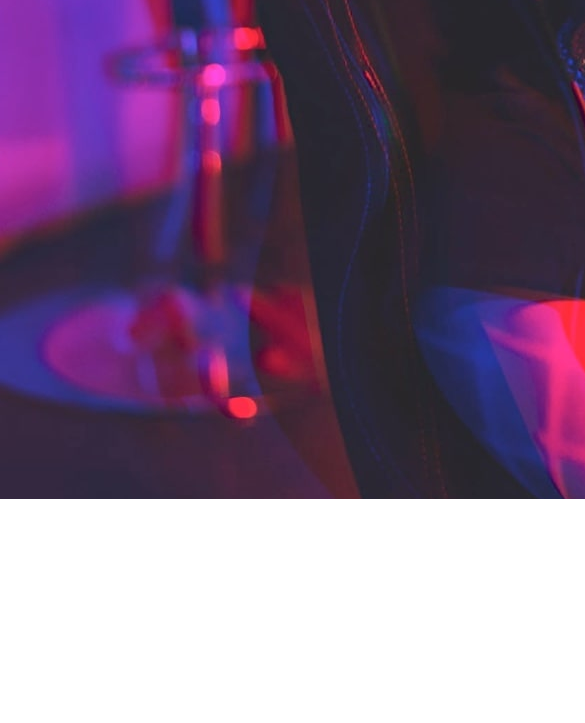
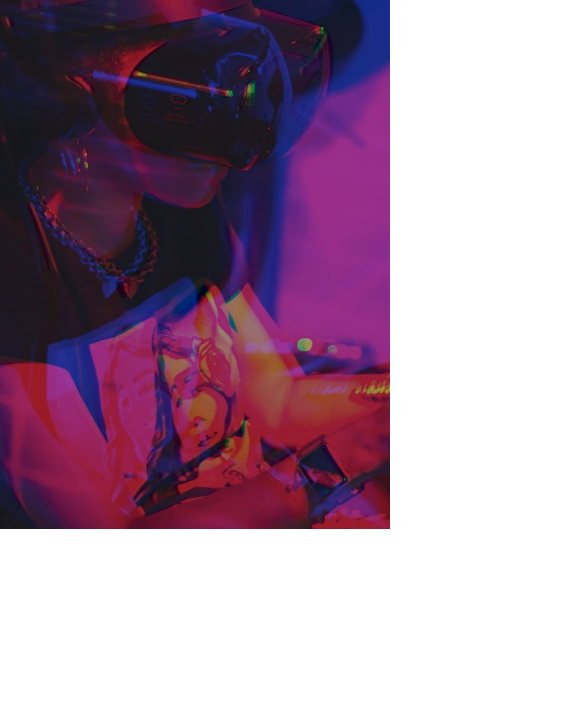
Before and after one commit to jdanymc/minihackaton, a plain HTML site: page index.html in a window 390 px wide. Shown: the part 121-844 px from the top of the page, 585 px wide, since content can reach past the window. Drawn offline with Linux system fonts and the light colour scheme.

Commit message:
3rd commit

```diff
--- a/css/style.css
+++ b/css/style.css
@@ -7,15 +7,18 @@
 header {
   display: flex;
   justify-content: space-between;
-  background: url(../img/image-hero.jpg) no-repeat;
-  background-size:cover;
+  background-image: url(../img/image-hero-desktop.jpg);
+  background-repeat: no-repeat;
+  background-size: cover;
+  background-position: cover;
+  margin: 0px;
+  padding: 0px;
   height: 620px;
-  width: 1440px;
-
+  width: 100%;
 }
 
 .title {
-  font-family: 'Josefin Sans', sans-serif;
+  font-family: "Josefin Sans", sans-serif;
   font-size: 40px;
   color: white;
   padding-top: 65px;
@@ -27,52 +30,47 @@ header {
   list-style: none;
   gap: 35px;
   padding-top: 20px;
-  font-family: 'Josefin Sans', sans-serif;
+  font-family: "Alata", sans-serif;
   color: white;
-  padding-top: 75px;
+  padding-top: 55px;
   padding-right: 160px;
 }
 
-
-/* .navbar__list {
-  display: flex;
-  flex-direction: row;
-  list-style: none;
-  text-align: center;
-  gap: 10px;
-  padding: 20;
-} */
-
-/** prueba 1
-/* .navbar__list {
-    display: flex;
-    flex-direction: row;
-    margin-left: 10px;
-    border-radius: 20px;
-    padding: 3.5px 10px;
-    transition: all 0.1s ease-in 0s;
-    cursor: pointer;
-    justify-content: right;
-    list-style: none;
-    gap: 20px;
-    padding: 20;
-  } */
-
-
-
-/* .navbar__list-item {
+.navbar__list-item {
   display: inline-block;
   border-radius: 20px;
-  padding: 3.5px 10px;
   transition: all 0.1s ease-in 0s;
   cursor: pointer;
-  padding: 20px;
-  font-family: 'Josefin Sans', sans-serif;
-  font-size: 15px;
-  color: white;
 }
 
 .navbar__list-item:hover {
-  background-color: #0287a8;
+  background-color: black;
   transform: scale(1.15);
-} */
+}
+
+.cuadro {
+  display: flex;
+  align-items: flex-start;
+  align-self: center;
+}
+
+@media (max-width: 768px) {
+  header {
+    background-image: url(../img/image-hero-mobile.jpg);
+    background-repeat: no-repeat;
+    background-size: cover;
+    background-position: center;
+    margin: 0px;
+    padding: 0px;
+    height: 650px;
+    width: 100%;
+  }
+  .title {
+    font-size: 25px;
+    padding-top: 30px;
+    padding-left: 10px;
+  }
+  .navbar {
+    display: none;
+  }
+}
--- a/index.html
+++ b/index.html
@@ -10,17 +10,22 @@
   <body>
     <header>
       <h1 class="title">loopstudios</h1>
+      <!-- <h1 class="cuadro">
+        <p>IMMERSIVE</p>
+        <p>EXPERIENCES</p>
+        <p>THAT DELIVER</p>
+      </h1> -->
       <nav class="navbar">
         <ul class="navbar__list">
           <li class="navbar__list-item">About</li>
-          <li class="navbar__list-item">Careers</li>
+          <li class="navbar__list-item">Career</li>
           <li class="navbar__list-item">Events</li>
           <li class="navbar__list-item">Products</li>
           <li class="navbar__list-item">Support</li>
         </ul>
       </nav>
       <style>
-        @import url("https://fonts.googleapis.com/css2?family=Alata&family=Josefin+Sans:ital,wght@0,300;1,300&display=swap");
+        @import url("https://fonts.googleapis.com/css2?family=Alata&family=Josefin+Sans:wght@300&display=swap");
       </style>
     </header>
   </body>
```
Also changed, not shown: img/image-hero-desktop.jpg (renamed from img/image-hero.jpg), img/image-hero-mobile.jpg (added).
